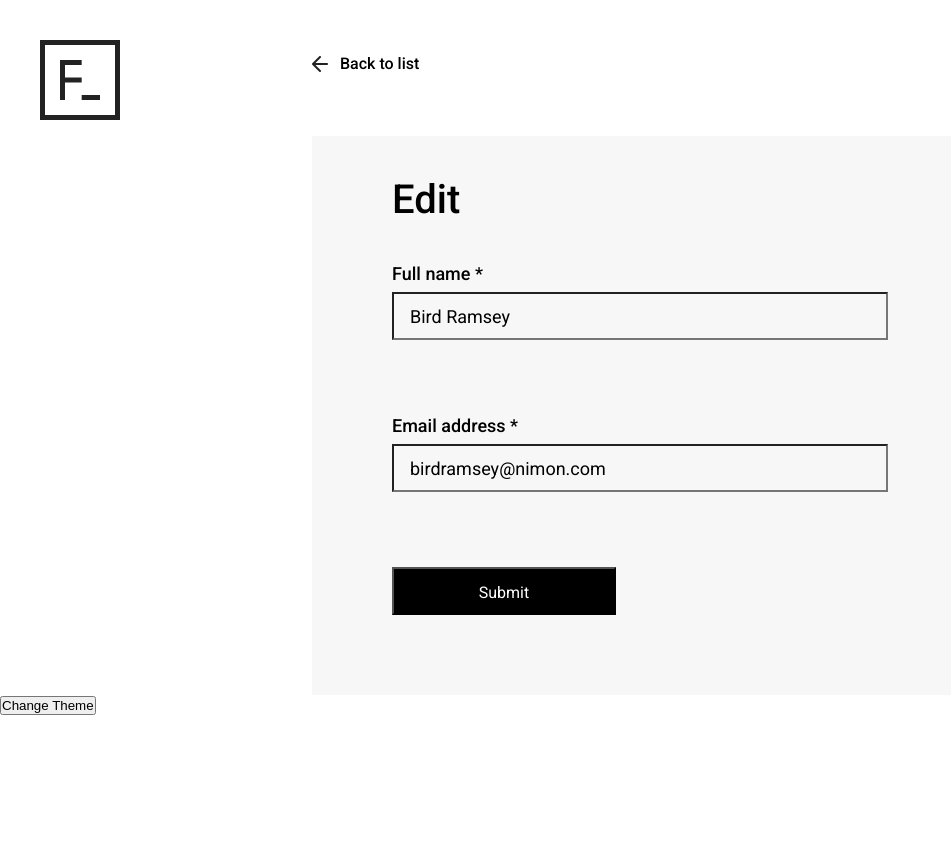
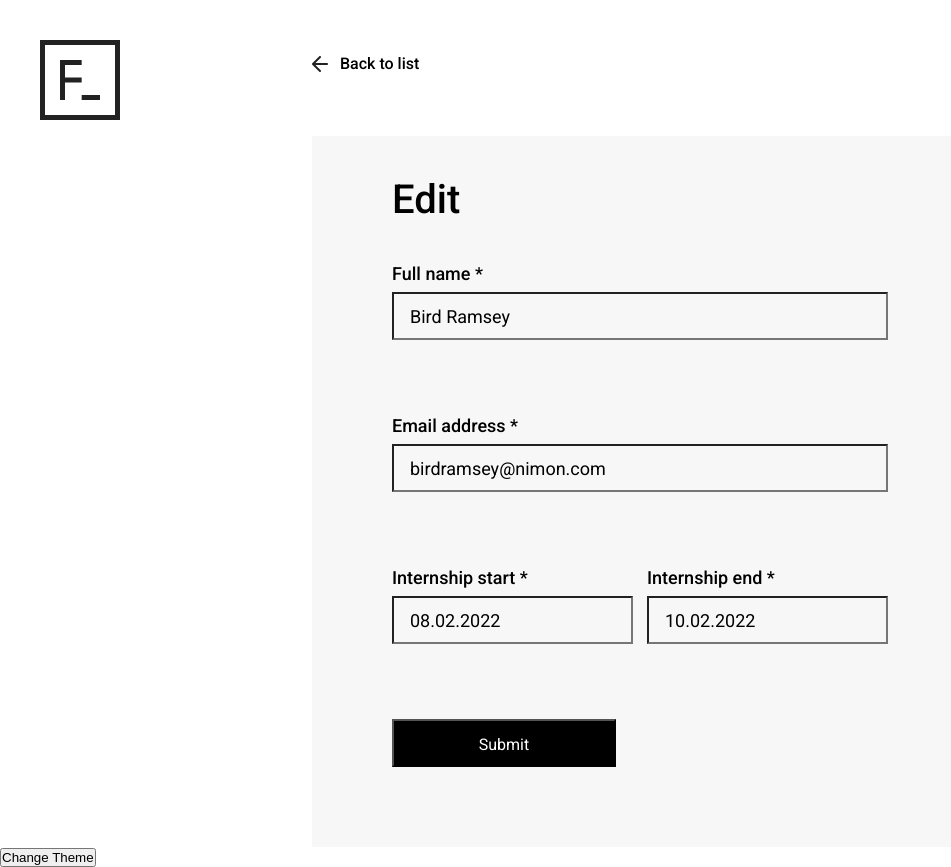
Before and after one commit to SolWika/ForteExercise, a React (Create React App) app: page /interns/1 in a window 1280 px wide. Shown: the whole page, without its empty margins (0-951 px from the left). Before the commit the page ends 800 px from the top, so only its background shows below. Built offline with nearby package versions, Linux system fonts and the light colour scheme; data requests are answered from the project's data file.

Commit message:
add datepicker

```diff
--- a/package.json
+++ b/package.json
@@ -7,6 +7,7 @@
     "@mui/styled-engine-sc": "^5.6.1",
     "formik": "^2.2.9",
     "react": "^18.0.0",
+    "react-datepicker": "^4.7.0",
     "react-dom": "^18.0.0",
     "react-router-dom": "^6.3.0",
     "react-scripts": "5.0.1",
--- a/src/components/FormCard/FormCard.jsx
+++ b/src/components/FormCard/FormCard.jsx
@@ -1,13 +1,39 @@
-import React from "react";
+import { useState } from "react";
 import { Formik } from "formik";
-import { EditForm, FieldContainer, Label, StyledField, StyledInlineErrorMessage, Button } from "./FormCard.style";
+import {
+  EditForm,
+  FieldContainer,
+  Label,
+  StyledField,
+  StyledInlineErrorMessage,
+  DateContainer,
+  DatePickerContainer,
+  Button,
+} from "./FormCard.style";
 import { WarningIcon } from "../../styles/Icon.style";
-export const FormCard = (props) => {
+import DatePicker from "react-datepicker";
+import "react-datepicker/dist/react-datepicker.css";
+import { registerLocale, setDefaultLocale } from "react-datepicker";
+import { format, parseISO } from "date-fns";
+import en from "date-fns/locale/es";
+registerLocale("en", en);
+
+export const FormCard = ({ intern }) => {
+  const dateFormatted = format(new Date("2021-09-20T12:12:36.166584+02:00"), "dd.MM.yyyy");
+  console.log(dateFormatted);
+  const [startDate, setStartDate] = useState(new Date("2022/02/08"));
+  const [endDate, setEndDate] = useState(new Date("2022/02/10"));
+  setDefaultLocale("en");
   return (
     <>
       <Formik
         enableReinitialize
-        initialValues={{ name: props.intern.name || "", email: props.intern.email || "" }}
+        initialValues={{
+          name: intern.name || "",
+          email: intern.email || "",
+          startDate: intern.internshipStart || "",
+          endDate: intern.internshipEnd || "",
+        }}
         validate={(values) => {
           const errors = {};
 
@@ -19,6 +45,9 @@ export const FormCard = (props) => {
 
           if (!values.name) {
             errors.name = "This Field is required";
+          }
+          if (!values.startDate) {
+            errors.startDate = "This Field is required";
           }
 
           return errors;
@@ -58,6 +87,43 @@ export const FormCard = (props) => {
               <StyledInlineErrorMessage name="email" component="div" />
             </FieldContainer>
 
+            <DateContainer>
+              <DatePickerContainer>
+                <Label>Internship start *</Label>
+                <DatePicker
+                  className={errors.email && touched.email ? "invalid" : null}
+                  wrapperClassName="date-picker"
+                  locale="en"
+                  selected={startDate}
+                  onChange={(date) => setStartDate(date)}
+                  selectsStart
+                  startDate={startDate}
+                  endDate={endDate}
+                  dateFormat="dd.MM.yyyy"
+                  // value={values.startDate}
+                />
+                <WarningIcon className={errors.startDate && touched.startDate ? "invalid" : null} />
+                <StyledInlineErrorMessage name="startDate" component="div" />
+              </DatePickerContainer>
+
+              <DatePickerContainer>
+                <Label>Internship end *</Label>
+                <DatePicker
+                  wrapperClassName="date-picker"
+                  locale="en"
+                  selected={endDate}
+                  onChange={(date) => setEndDate(date)}
+                  selectsEnd
+                  startDate={startDate}
+                  endDate={endDate}
+                  minDate={startDate}
+                  dateFormat="dd.MM.yyyy"
+                />
+                <WarningIcon className={errors.startDate && touched.startDate ? "invalid" : null} />
+                <StyledInlineErrorMessage name="email" component="div" />
+              </DatePickerContainer>
+            </DateContainer>
+
             <Button type="submit" disabled={isSubmitting}>
               Submit
             </Button>
--- a/src/components/FormCard/FormCard.style.js
+++ b/src/components/FormCard/FormCard.style.js
@@ -58,6 +58,30 @@ export const StyledInlineErrorMessage = styled(ErrorMessage)`
   }
 `;
 
+export const DateContainer = styled.div`
+  display: flex;
+  flex-direction: row;
+  justify-content: space-between;
+  width: 100%;
+  height: 152px;
+`;
+export const DatePickerContainer = styled.div`
+  position: relative;
+  display: flex;
+  flex-direction: column;
+  .date-picker input {
+    align-self: flex-start;
+    margin-top: 8px;
+    padding: 12px 16px;
+    width: 100%;
+    height: 48px;
+    background: #f7f7f7;
+    font-family: "Roboto";
+    font-size: 18px;
+    color: black;
+  }
+`;
+
 export const Button = styled.button`
   width: 224px;
   height: 48px;
```
Also changed, not shown: 1 other file (tests, documents, lock files or other folders).
